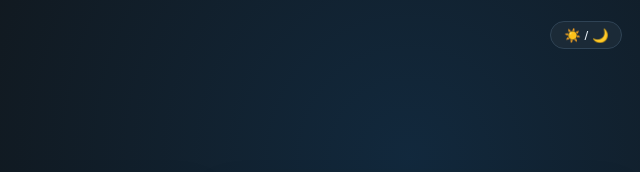
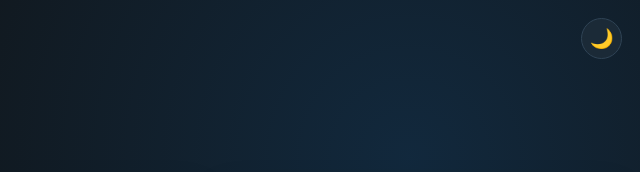
Before and after one commit to systemslibrarian/crypto-lab-ed25519-forge, a website built with Vite: page index.html in a window 1280 px wide. Shown: the top 172 px of the page, 640-1280 px from the left. Built offline with nearby package versions, Linux system fonts and the light colour scheme.

Commit message:
phase 6: deploy-ready, theme toggle, README

```diff
--- a/index.html
+++ b/index.html
@@ -2,10 +2,16 @@
 <html lang="en">
   <head>
     <meta charset="UTF-8" />
-    <link rel="icon" type="image/svg+xml" href="/favicon.svg" />
     <meta name="viewport" content="width=device-width, initial-scale=1.0" />
     <meta name="description" content="Interactive Ed25519 keypair generation, signing, and verification demo. Explore deterministic signatures, cofactor handling, and ZIP215." />
-    <title>Ed25519 Forge - crypto-lab</title>
+    <script>
+      (function () {
+        const saved = localStorage.getItem('theme');
+        document.documentElement.setAttribute('data-theme', saved ?? 'dark');
+      })();
+    </script>
+    <link rel="icon" type="image/svg+xml" href="/favicon.svg" />
+    <title>Ed25519 Forge — crypto-lab</title>
   </head>
   <body>
     <div id="app"></div>
--- a/src/style.css
+++ b/src/style.css
@@ -63,6 +63,7 @@ body {
   display: flex;
   justify-content: space-between;
   align-items: center;
+  position: relative;
 }
 
 .portfolio-badge {
@@ -76,12 +77,18 @@ body {
 }
 
 .theme-toggle {
+  width: 2.6rem;
+  height: 2.6rem;
   border: 1px solid var(--line);
   background: var(--bg-elevated);
   color: var(--text);
-  border-radius: 999px;
-  padding: 0.35rem 0.8rem;
+  border-radius: 50%;
+  padding: 0;
   cursor: pointer;
+  font-size: 1.2rem;
+  display: grid;
+  place-items: center;
+  line-height: 1;
 }
 
 .hero-copy h1 {
--- a/src/ui.ts
+++ b/src/ui.ts
@@ -6,7 +6,7 @@ import {
   type Keypair,
 } from './forge';
 
-const THEME_STORAGE_KEY = 'ed25519-forge-theme';
+const THEME_STORAGE_KEY = 'theme';
 
 function toRawHex(bytes: Uint8Array): string {
   return Array.from(bytes, (byte) => byte.toString(16).padStart(2, '0')).join('').toUpperCase();
@@ -81,7 +81,7 @@ export function mountApp(): void {
     <main class="lab-shell" aria-live="polite">
       <header class="lab-topbar">
         <a class="portfolio-badge" href="https://systemslibrarian.github.io/crypto-lab/" target="_blank" rel="noreferrer">crypto-lab portfolio</a>
-        <button id="theme-toggle" class="theme-toggle" type="button" aria-label="Toggle dark and light mode">☀️ / 🌙</button>
+        <button id="theme-toggle" class="theme-toggle" type="button" style="position: absolute; top: 0; right: 0;" aria-label="Switch to light mode">🌙</button>
       </header>
 
       <section class="hero-copy">
@@ -253,14 +253,25 @@ export function mountApp(): void {
     copySignatureButton.disabled = currentSignature === null;
   };
 
-  const initialTheme = localStorage.getItem(THEME_STORAGE_KEY) ?? 'dark';
-  document.documentElement.dataset.theme = initialTheme;
+  const syncToggle = (): void => {
+    const current = document.documentElement.getAttribute('data-theme') ?? 'dark';
+    if (current === 'dark') {
+      themeToggle.textContent = '🌙';
+      themeToggle.setAttribute('aria-label', 'Switch to light mode');
+    } else {
+      themeToggle.textContent = '☀️';
+      themeToggle.setAttribute('aria-label', 'Switch to dark mode');
+    }
+  };
 
-  themeToggle?.addEventListener('click', () => {
-    const current = document.documentElement.dataset.theme ?? 'dark';
+  syncToggle();
+
+  themeToggle.addEventListener('click', () => {
+    const current = document.documentElement.getAttribute('data-theme') ?? 'dark';
     const nextTheme = current === 'dark' ? 'light' : 'dark';
-    document.documentElement.dataset.theme = nextTheme;
+    document.documentElement.setAttribute('data-theme', nextTheme);
     localStorage.setItem(THEME_STORAGE_KEY, nextTheme);
+    syncToggle();
   });
 
   generateButton.addEventListener('click', () => {
```
Also changed, not shown: .github/workflows/deploy.yml (deleted), .github/workflows/pages.yml (added), README.md (added).
